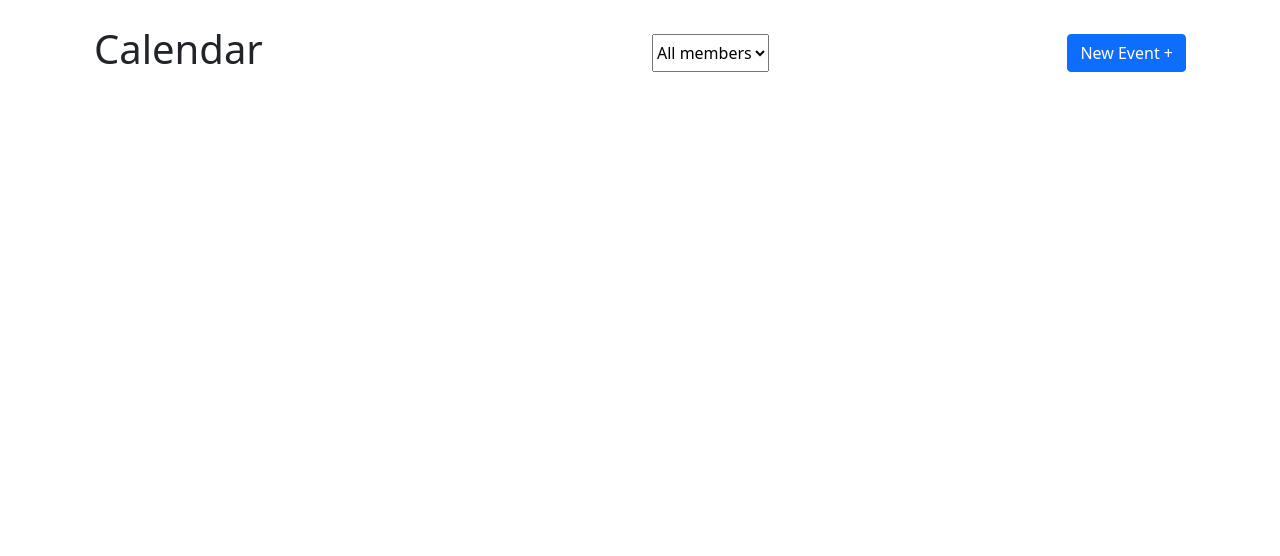
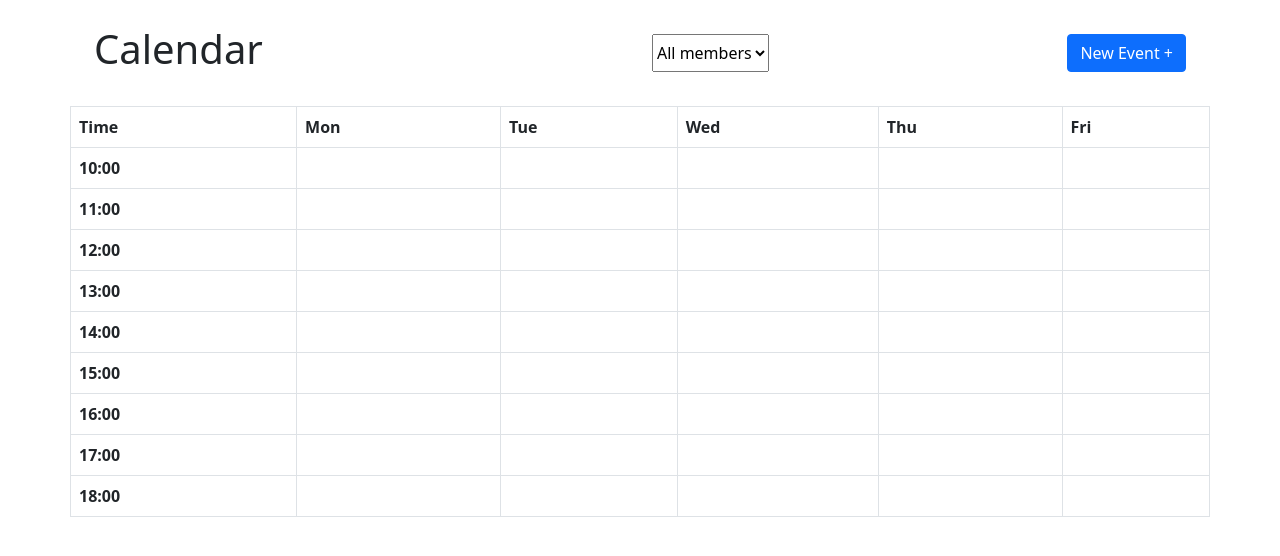
Before and after one commit to mygreenheart/ciklum-tech-task, a plain HTML site: page index.html in a window 1280 px wide. Drawn offline with nearby package versions, Linux system fonts and the light colour scheme; files that its build step writes are made by us from their sources.

Commit message:
Update index.html

```diff
--- a/index.html
+++ b/index.html
@@ -7,7 +7,7 @@
     <title>Calendar</title>
     <link href="https://cdn.jsdelivr.net/npm/bootstrap@5.0.0-beta1/dist/css/bootstrap.min.css" rel="stylesheet"
         integrity="sha384-giJF6kkoqNQ00vy+HMDP7azOuL0xtbfIcaT9wjKHr8RbDVddVHyTfAAsrekwKmP1" crossorigin="anonymous">
-    <link rel="stylesheet" href="/dist/app.css">
+    <link rel="stylesheet" href="app.css">
 </head>
 
 <body>
@@ -94,7 +94,7 @@
 
     </div>
 
-    <script src="/dist/app.js"></script>
+    <script src="app.js"></script>
 
 
     <script src="https://code.jquery.com/jquery-3.2.1.slim.min.js"
```
